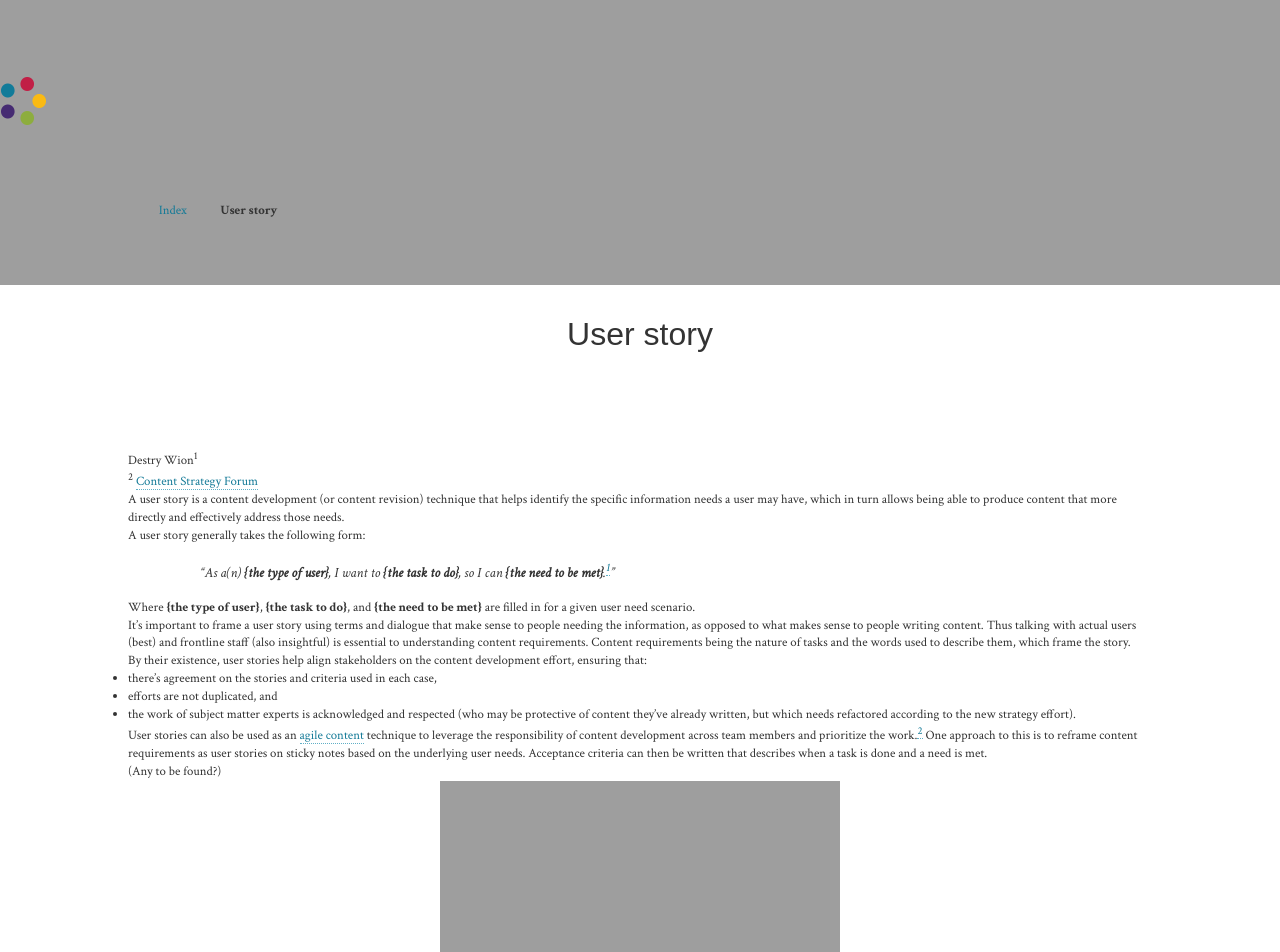
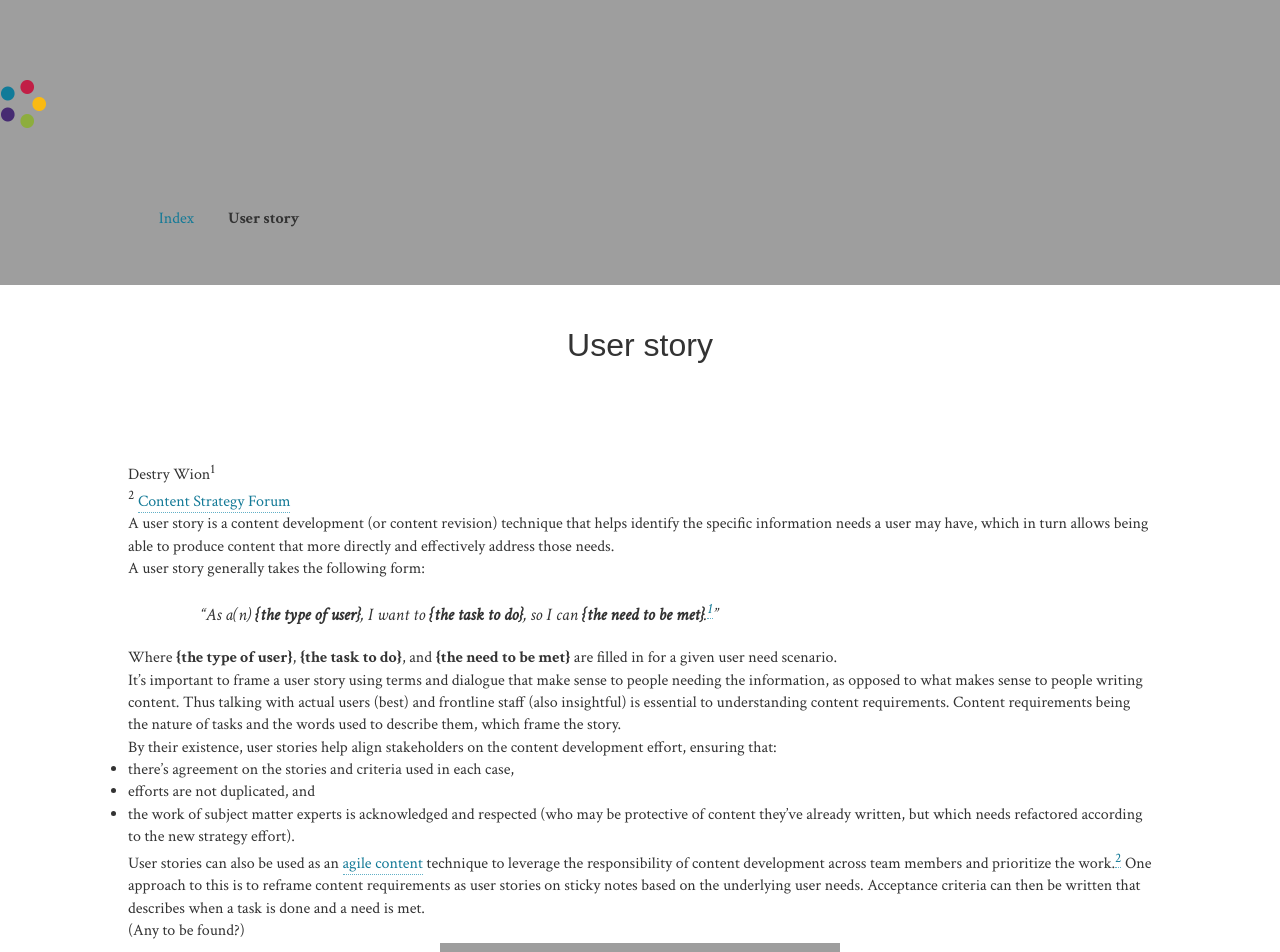
Before and after one commit to content-strategy-forum/csf-glossary, a Jekyll site: the page built from user-story.md, in a window 1280 px wide. Shown: the top 952 px of the page. Built offline with Jekyll 4.4.1, drawn with Linux system fonts in a browser that asks for light colours; some web fonts are replaced.

Commit message:
base font size

```diff
--- a/assets/main.css
+++ b/assets/main.css
@@ -17,7 +17,7 @@ html { overflow-y: scroll; }
 
 body {
   background: #fff url(../brand/stripe.jpg) 80% -15px repeat-x;
-	font-size: 80%;
+	font-size: 100%;
   font-family: 'Crimson Text', serif;
   line-height: 1.4;
   color: #333;
```
